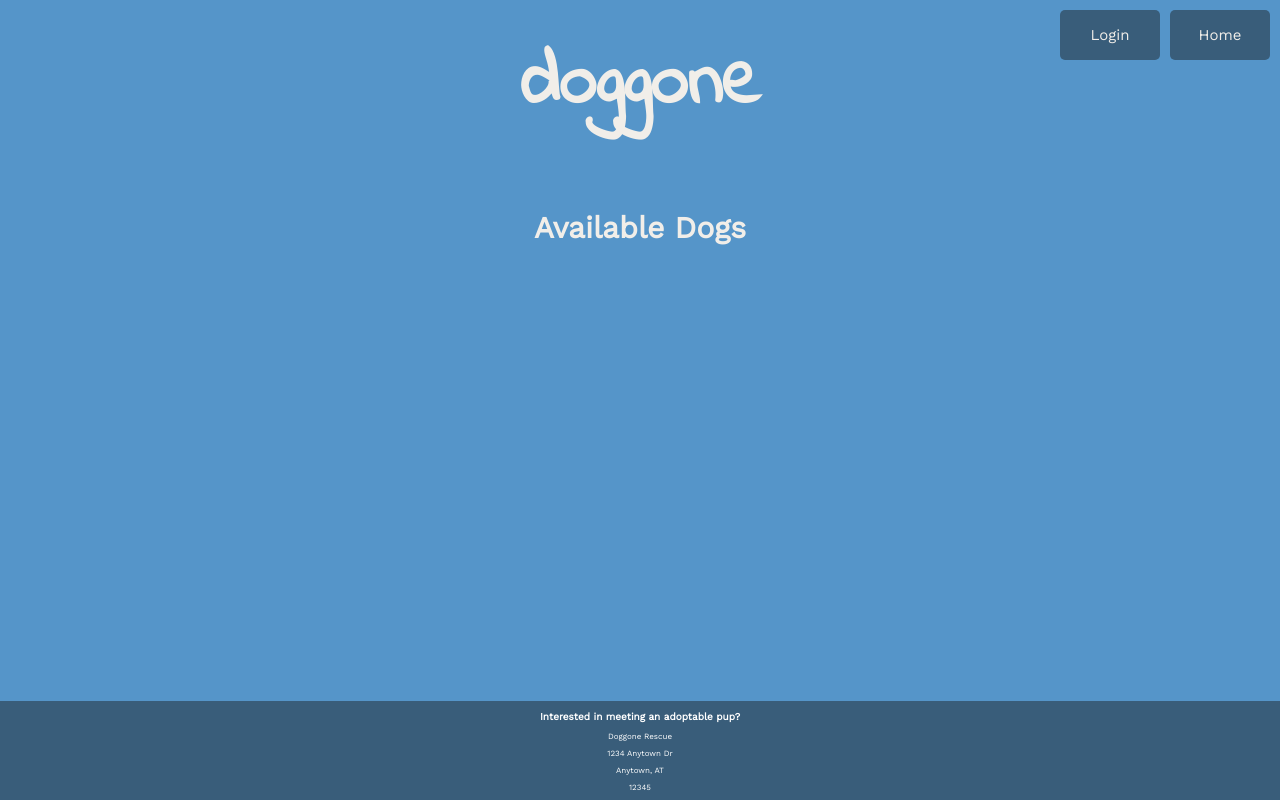
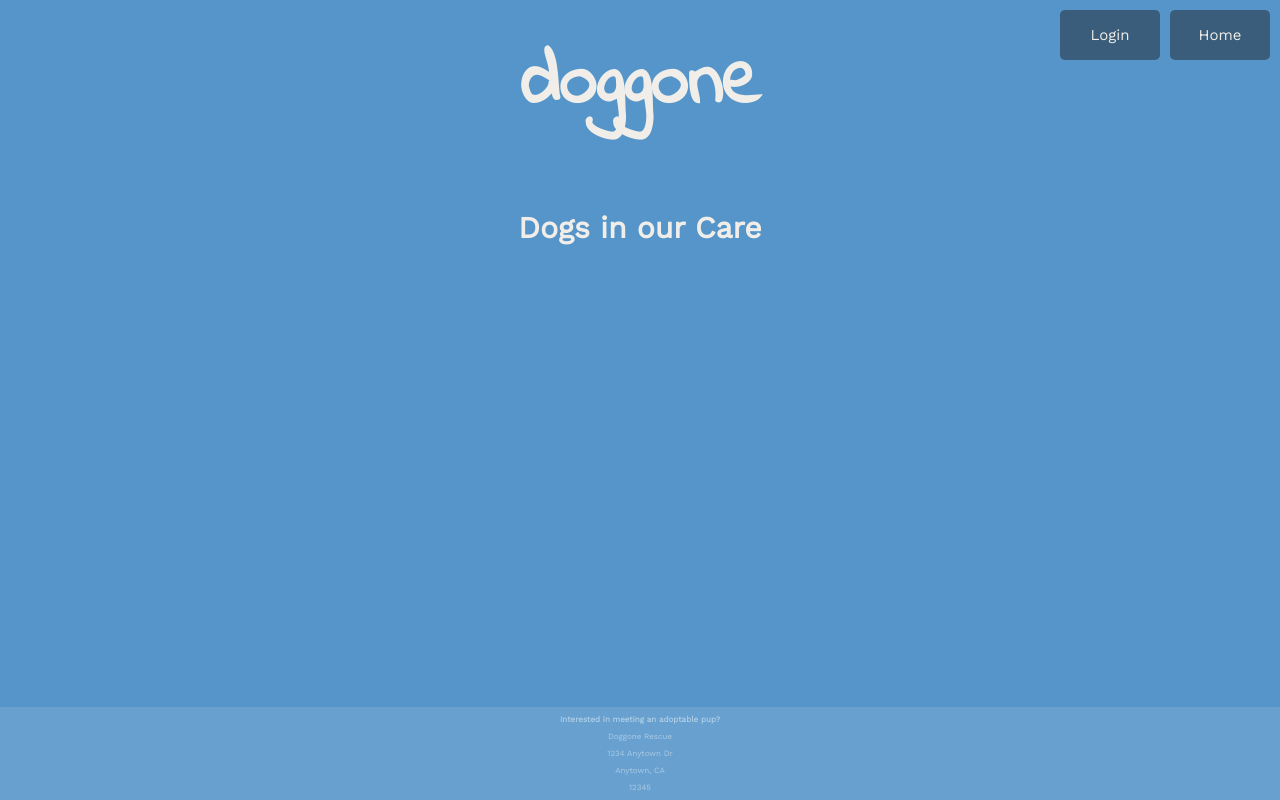
Before and after one commit to sesham18/DogApp, a website: page public/index.html in a window 1280 px wide. Both pictures are taken after a click on the button "View Dogs". Drawn offline with nearby package versions, Linux system fonts and the light colour scheme; no server answers.

Commit message:
styling and formatting changes

```diff
--- a/public/index.css
+++ b/public/index.css
@@ -383,16 +383,17 @@ img.center {
 }
 
 .footer h3{
-    font-size: 10px;
+    font-size: 8px;
 }
 
 .footer{
     font-size: 8px;
     position: fixed;
+    opacity: 50%;
     left: 0;
     bottom: 0;
     width: 100%;
-    background-color: rgb(57, 93, 122);
+    background-color: rgb(124, 174, 216);
     color: white;
     text-align: center;
 }
--- a/public/index.html
+++ b/public/index.html
@@ -94,7 +94,7 @@
 
     <div class = "dog-db" aria-live="polite">
         <section id = "results" class = "hidden">
-            <h2>Available Dogs</h2>
+            <h2>Dogs in our Care</h2>
             <ul id = "results-list"></ul>
         </section>
     </div>
@@ -103,7 +103,7 @@
         <h3>Interested in meeting an adoptable pup?</h3>
         <p>Doggone Rescue</p>
         <p>1234 Anytown Dr</p>
-        <p>Anytown, AT</p>
+        <p>Anytown, CA</p>
         <p>12345</p>
     </div>
 </body>
```
Also changed, not shown: public/login.html (+1 -1 lines).
